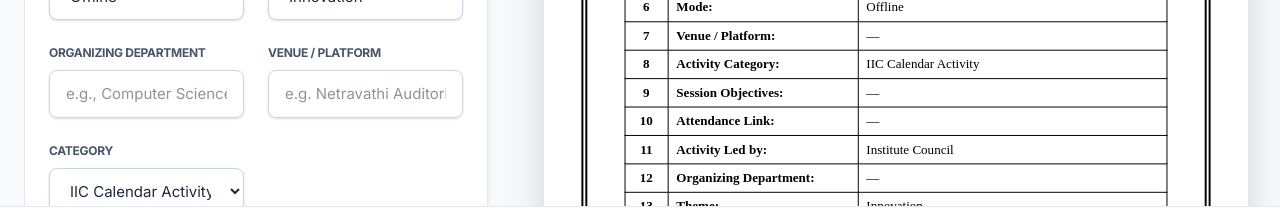
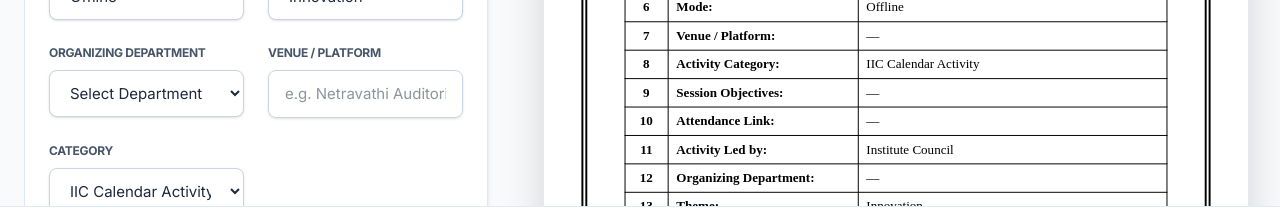
Before and after one commit to Harisha123scem/report-iic-SCEM, a React (Vite) app: page / in a window 1280 px wide. Shown: the part 530-738 px from the top of the page. Built offline with nearby package versions, Linux system fonts and the light colour scheme.

Commit message:
Update App.tsx

```diff
--- a/src/App.tsx
+++ b/src/App.tsx
@@ -258,7 +258,54 @@ export default function App() {
                 <div className="grid grid-cols-1 md:grid-cols-2 gap-6">
                   <div className="space-y-2">
                     <label className="block text-[12px] font-bold text-slate-600 uppercase tracking-tight">Organizing Department</label>
-                    <input type="text" name="organizingDept" value={data.organizingDept} onChange={handleInputChange} className="w-full px-4 py-3 text-[15px] border border-slate-300 rounded-lg outline-none focus:border-blue-500 shadow-sm" placeholder="e.g., Computer Science & Engineering" />
+                    <select
+  name="organizingDept"
+  value={data.organizingDept}
+  onChange={handleInputChange}
+  className="w-full px-4 py-3 text-[15px] border border-slate-300 rounded-lg outline-none focus:border-blue-500 bg-white shadow-sm"
+>
+  <option value="">Select Department</option>
+
+  <option value="Computer Science and Engineering">
+    Computer Science and Engineering
+  </option>
+
+  <option value="Information Science and Engineering">
+    Information Science and Engineering
+  </option>
+
+  <option value="Electronics & Communication Engineering">
+    Electronics & Communication Engineering
+  </option>
+
+  <option value="Mechanical Engineering">
+    Mechanical Engineering
+  </option>
+
+  <option value="Robotics and Automation Engineering">
+    Robotics and Automation Engineering
+  </option>
+
+  <option value="CSE (Artificial Intelligence and Machine Learning)">
+    CSE (Artificial Intelligence and Machine Learning)
+  </option>
+
+  <option value="Business Administration (MBA)">
+    Business Administration (MBA)
+  </option>
+
+  <option value="Academics">
+    Academics
+  </option>
+
+  <option value="College Level">
+    College Level
+  </option>
+
+  <option value="Incubation Centre">
+    Incubation Centre
+  </option>
+</select>
                   </div>
 
                   <div className="space-y-2">
```
